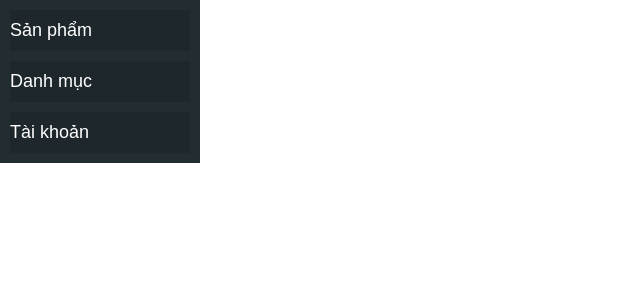
After one commit to phamchinh2004/du_an_1, a PHP site: page /View/admin/index.html in a window 1280 px wide. The commit adds this page. Shown: the top 300 px of the page, without its empty margins (0-640 px from the left). Run offline with PHP 8.4, Linux system fonts and the light colour scheme.

Commit message:
Them trang admin

```diff
--- /dev/null
+++ b/View/admin/index.html
@@ -0,0 +1,41 @@
+<!DOCTYPE html>
+<html lang="en">
+
+<head>
+    <meta charset="UTF-8">
+    <meta name="viewport" content="width=device-width, initial-scale=1.0">
+    <title>Document</title>
+    <link rel="stylesheet" href="../../public/css/admin.css">
+</head>
+
+<body>
+    <aside class="aside">
+        <div class="aside_menu">
+            <ul class="aside_menu_list">
+                <li class="aside_menu_list_item">
+                    <a class="aside_menu_list_item_link" href="">Sản phẩm</a>
+                    <ul class="aside_menu_list_item_hidden">
+                        <li class="aside_menu_list_item_hidden_item">
+                            <a class="aside_menu_list_item_hidden_item_link"href="">Quản lý sản phẩm</a></li>
+                        <li class="aside_menu_list_item_hidden_item">
+                            <a class="aside_menu_list_item_hidden_item_link"href="">Sản phẩm bán chaỵ nhất</a></li>
+                    </ul>
+                </li>
+                <li class="aside_menu_list_item">
+                    <a class="aside_menu_list_item_link" href="">Danh mục</a>
+                </li>
+                <li class="aside_menu_list_item">
+                    <a class="aside_menu_list_item_link" href="">Tài khoản</a>
+                </li>
+            </ul>
+        </div>
+        <div>
+
+        </div>
+    </aside>
+    <main>
+
+    </main>
+</body>
+
+</html>
--- /dev/null
+++ b/public/css/admin.css
@@ -0,0 +1,54 @@
+*{
+    margin: 0;
+    padding: 0;
+    box-sizing: border-box;
+    font-family: sans-serif;
+    color: #fff;
+}
+.aside{
+    background-color: #222d32;
+    width: 200px;
+    height: auto;
+    display: flex;
+    align-items: center;
+    padding: 10px 10px 0 10px;
+}
+.aside_menu{
+    width: 100%;
+    height: auto;
+}
+.aside_menu_list{
+    padding: 0;
+    width: 100%;
+    height: 100%;
+    display: flex;
+    flex-direction: column;
+}
+.aside_menu_list_item{
+    width: 100%;
+    height: 100%;
+    padding: 10px 0;
+    background-color: #1e282c;
+    list-style: none;
+    margin-bottom: 10px;
+}
+.aside_menu_list_item_link,.aside_menu_list_item_hidden_item_link{
+    width: 100%;
+    height: 100%;
+    text-decoration: none;
+    color: #fff;
+    font-size: 18px;
+}
+.aside_menu_list_item_hidden{
+    width: 100%;
+    height: 100%;
+    display: none;
+    list-style: none;
+    border: 1px solid #fff;
+    background-color: rgb(88, 88, 88);
+    padding: 0;
+    margin: 0;
+}
+.aside_menu_list_item:hover>.aside_menu_list_item_hidden{
+    display: block;
+}
--- a/public/css/style.css
+++ b/public/css/style.css
@@ -121,3 +121,4 @@ body{
 .header_nav_user_list_link_logo{
     margin-bottom: 5px;
 }
+/* DONE HEADER/NAVBAR */
```
